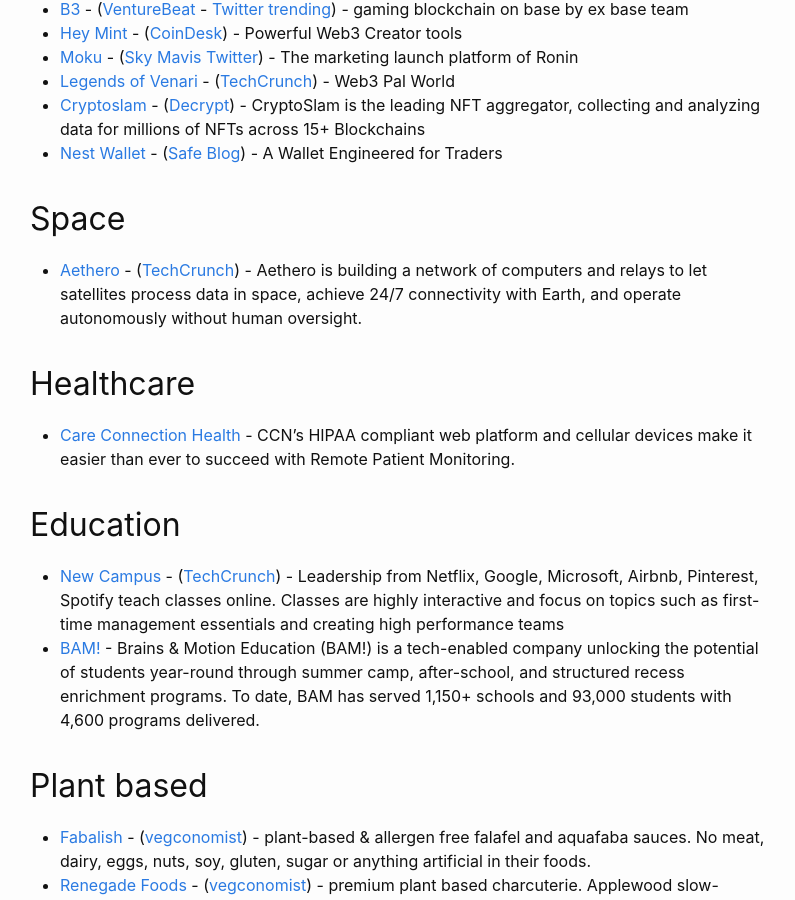
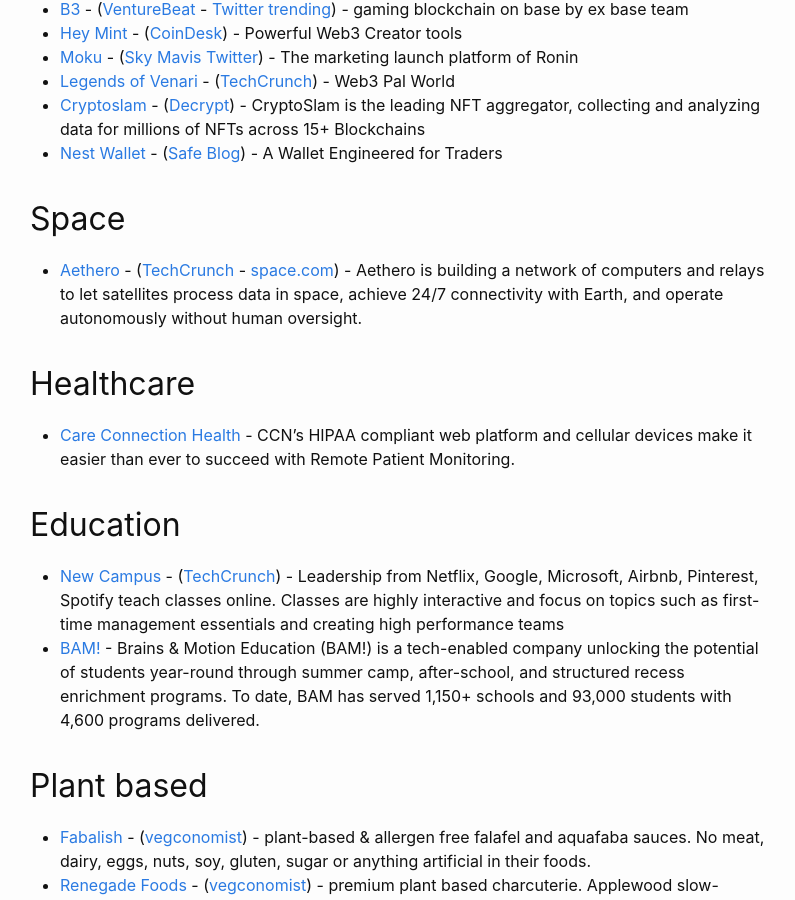
Before and after one commit to katpavan/katpavan.github.io, a Jekyll site: the page built from index.md, in a window 1280 px wide and 900 px high, scrolled down 470 px. Shown: the whole window, without its empty margins (240-1035 px from the left). Built offline with Jekyll 4.4.1, drawn with Linux system fonts in a browser that asks for light colours.

Commit message:
Update index.md

```diff
--- a/index.md
+++ b/index.md
@@ -25,7 +25,7 @@
 - [Nest Wallet](https://nestwallet.xyz/) - ([Safe Blog](https://safe.global/blog/safe-case-2-digital-ownership-in-your-pocket)) - A Wallet Engineered for Traders
 
 ## Space
-- [Aethero](https://aethero.com/) - ([TechCrunch](https://techcrunch.com/2024/07/02/computing-and-shielding-startups-join-forces-to-put-ai-capable-chips-in-space/)) - Aethero is building a network of computers and relays to let satellites process data in space, achieve 24/7 connectivity with Earth, and operate autonomously without human oversight.
+- [Aethero](https://aethero.com/) - ([TechCrunch](https://techcrunch.com/2024/07/02/computing-and-shielding-startups-join-forces-to-put-ai-capable-chips-in-space/) - [space.com](https://www.space.com/ai-nvidia-gpu-spacex-launch-transporter-11)) - Aethero is building a network of computers and relays to let satellites process data in space, achieve 24/7 connectivity with Earth, and operate autonomously without human oversight.
 
 ## Healthcare
 
```
